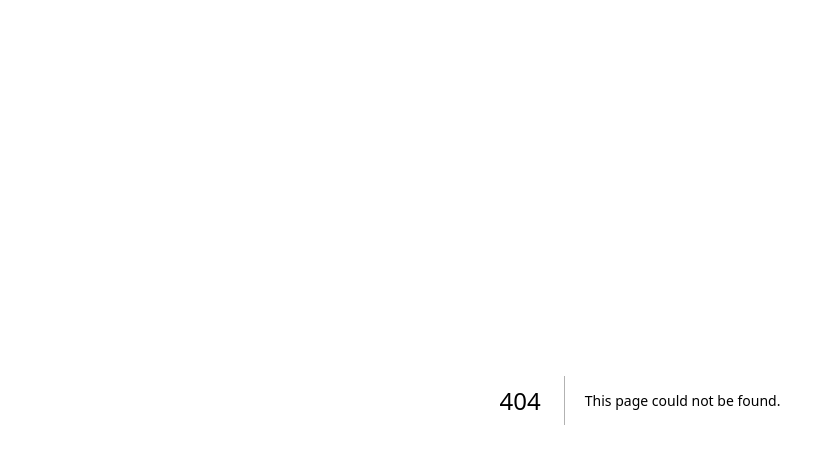
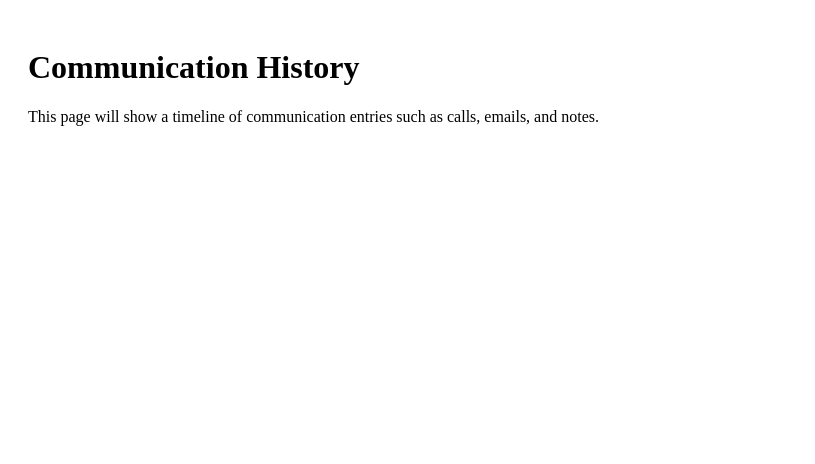
Before and after one commit to CastilloMuller/opticrm03, a Next.js app: page /communication-history in a window 1280 px wide. Before the commit this address had no page. Shown: the top 464 px of the page, without its empty margins (0-815 px from the left). Built offline with nearby package versions, Linux system fonts and the light colour scheme.

Commit message:
Create communication-history.js

```diff
--- /dev/null
+++ b/pages/communication-history.js
@@ -0,0 +1,9 @@
+export default function CommunicationHistory() {
+  return (
+    <div style={{ padding: '20px' }}>
+      <h1>Communication History</h1>
+      <p>This page will show a timeline of communication entries such as calls, emails, and notes.</p>
+      {/* Future: Add historical entry features and editing capabilities */}
+    </div>
+  );
+}
```
